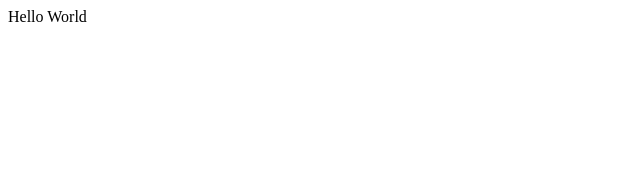
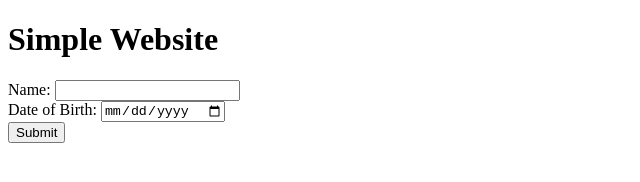
Before and after one commit to Akif003/First-Repository, a plain HTML site: page index.html in a window 1280 px wide. Shown: the whole page, without its empty margins (0-640 px from the left). Drawn offline with Linux system fonts and the light colour scheme.

Commit message:
Update index.html

```diff
--- a/index.html
+++ b/index.html
@@ -1 +1,20 @@
-<p>Hello World</p>
+<!DOCTYPE html>
+<html lang="en">
+<head>
+    <meta charset="UTF-8">
+    <meta name="viewport" content="width=device-width, initial-scale=1.0">
+    <title>Simple Website</title>
+</head>
+<body>
+    <h1>Simple Website</h1>
+    <form method="POST" action="/submit">
+        <label for="name">Name:</label>
+        <input type="text" id="name" name="name" required><br>
+
+        <label for="dob">Date of Birth:</label>
+        <input type="date" id="dob" name="dob" required><br>
+
+        <input type="submit" value="Submit">
+    </form>
+</body>
+</html>
```
